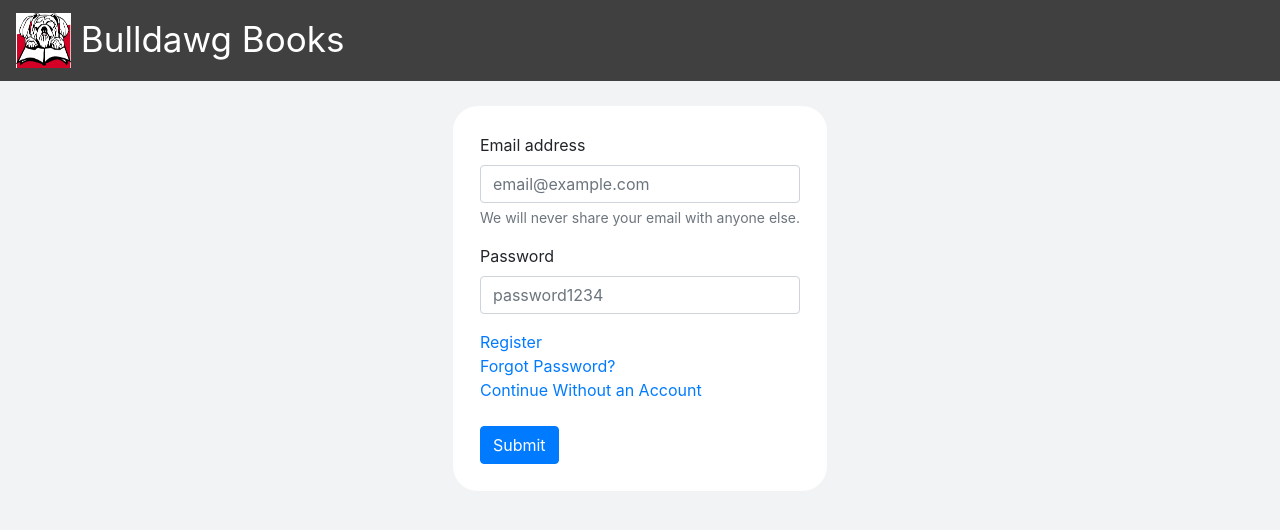
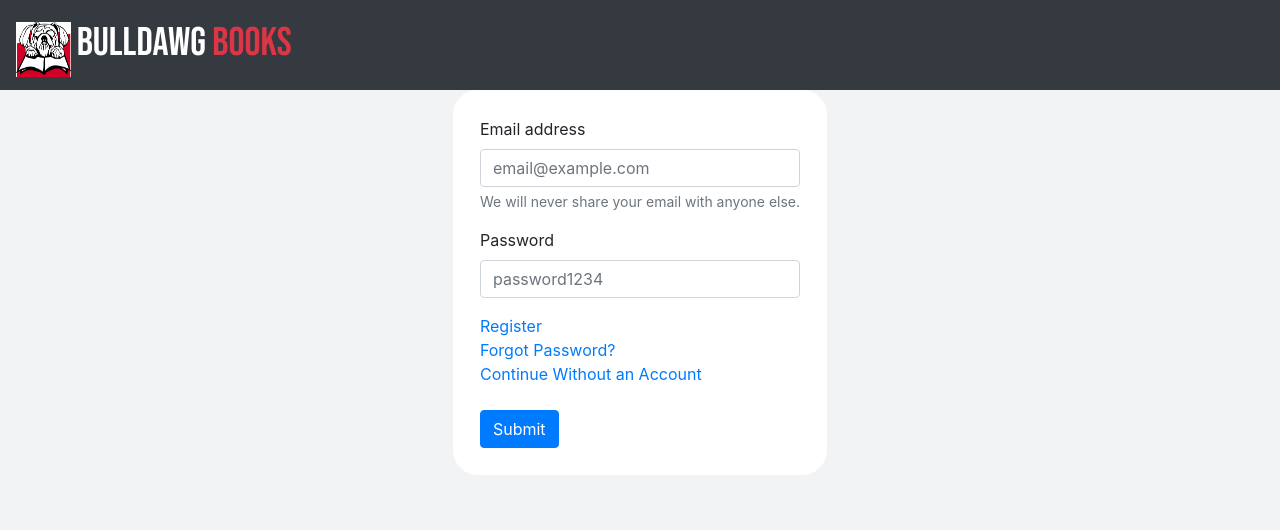
Before and after one commit to hunterwilkins2/bulldog-books, a React (Create React App) app: page / in a window 1280 px wide. Shown: the top 530 px of the page. Built offline with nearby package versions, Linux system fonts and the light colour scheme.

Commit message:
combined BasicNavbar and UserNavbar into StoreNavbar

```diff
--- a/src/components/BasicNavbar.js
+++ /dev/null
@@ -1,34 +0,0 @@
-import React from 'react'
-import { Navbar } from 'react-bootstrap'
-import { Link } from 'react-router-dom'
-
-import './styles/BasicNavbar.css'
-import bulldawgbook from './images/bulldawgbook.png'
-
-function BasicNavbar(){
-
-    const linkStyle = {
-        textDecoration: 'none',
-        color: 'white'
-    }
-
-    return(
-        <Navbar className="basic-nav" variant="dark">
-            <Navbar.Brand className="navbar-brand" href="#home">
-                <Link to='/'>
-                    <img
-                        alt=""
-                        src={bulldawgbook}
-                        width="55"
-                        height="55"
-                        className="d-inline-block align-top"
-                    />{' '}
-                </Link>
-                <Link to='/' style={linkStyle}> Bulldawg Books</Link>
-            </Navbar.Brand>
-        </Navbar>
-    )
-
-}
-
-export default BasicNavbar
--- a/src/components/Forgot.js
+++ b/src/components/Forgot.js
@@ -1,7 +1,7 @@
 import React from 'react'
 import { Form, Button } from 'react-bootstrap'
 
-import BasicNavbar from './BasicNavbar'
+import StoreNavbar from './StoreNavbar'
 
 function Forgot(){
 
@@ -13,7 +13,7 @@ function Forgot(){
 
     return(
         <>
-            <BasicNavbar />
+            <StoreNavbar />
             <div style={{display: 'flex', justifyContent: 'center', maxWidth: '100vw'}}>
                 <Form className="login-form" style={formStyle}>
                     <Form.Group controlId="formBasicEmail">
--- a/src/components/Login.js
+++ b/src/components/Login.js
@@ -2,7 +2,7 @@ import React from 'react'
 import {Form, Button } from 'react-bootstrap'
 import { Link } from 'react-router-dom'
 
-import BasicNavbar from './BasicNavbar'
+import StoreNavbar from './StoreNavbar'
 import './styles/Login.css'
 
 function Login(){
@@ -15,7 +15,7 @@ function Login(){
 
     return(
         <>
-            <BasicNavbar/>
+            <StoreNavbar/>
             <div style={{display: 'flex', justifyContent: 'center', maxWidth: '100vw'}}>
                 <Form className="login-form" style={formStyle}>
                     <Form.Group controlId="formBasicEmail">
--- a/src/components/Register.js
+++ b/src/components/Register.js
@@ -1,7 +1,7 @@
 import React from 'react'
 import { Form, Col, Button } from 'react-bootstrap'
 
-import BasicNavbar from './BasicNavbar'
+import StoreNavbar from './StoreNavbar'
 import './styles/Register.css'
 
 function Register(){
@@ -14,7 +14,7 @@ function Register(){
 
     return(
         <>
-            <BasicNavbar/>
+            <StoreNavbar/>
             <div style={{display: 'flex', justifyContent: 'center', maxWidth: '100vw'}}>
                 <Form className="register-form" style={formStyle}>
                     <Form.Row>
--- a/src/components/user/UserNavbar.js
+++ b/src/components/StoreNavbar.js
@@ -1,11 +1,12 @@
+/* eslint-disable react/prop-types */
 import React from 'react'
 import { Navbar, Form, FormControl, Button, Nav, Dropdown, DropdownButton } from 'react-bootstrap'
 import { Basket, Search } from 'react-bootstrap-icons'
 import { Link } from 'react-router-dom'
 
-import bulldawgbook from '../images/bulldawgbook.png'
+import bulldawgbook from './images/bulldawgbook.png'
 
-function UserNavbar(){
+function StoreNavbar({ type }){
 
     const linkStyle = {
         fontFamily: 'Bebas Neue',
@@ -44,13 +45,15 @@ function UserNavbar(){
                 </Link>
             </Navbar.Brand>
 
+            {type === 'user' &&
             <Form inline className="mx-auto">
                 <FormControl type="text" placeholder="Title, Author, ISBN" style={searchStyle} />
                 <Button className="but button-primary" style={buttonStyle} >
                     <Search></Search>
                 </Button>
-            </Form>
+            </Form>}
 
+            {type === 'user' &&
             <Nav className="ml-auto" style={navLinkStyle}>
                 <DropdownButton id="dropdown-basic-button" title="Profile">
                     <Dropdown.Item href="/user/Profile">Profile</Dropdown.Item>
@@ -59,9 +62,16 @@ function UserNavbar(){
                 </DropdownButton>
 
                 <Button href="/user/Cart" className="ml-2" variant="light"><Basket /> Cart</Button>{' '}
-            </Nav>
+            </Nav>}
+
+
+
+
+
+
+
         </Navbar>
     )
 }
 
-export default UserNavbar
+export default StoreNavbar
--- a/src/components/user/User.js
+++ b/src/components/user/User.js
@@ -1,6 +1,6 @@
 /* eslint-disable react/jsx-no-target-blank */
 import React, {useState, useEffect} from 'react'
-import UserNavbar from './UserNavbar'
+import StoreNavbar from '../StoreNavbar'
 import { Card, ListGroup, ListGroupItem, Col, Row, Container } from 'react-bootstrap'
 
 import '../styles/User.css'
@@ -45,7 +45,7 @@ function User(){
 
     return (
         <div>
-            <UserNavbar />
+            <StoreNavbar type='user' />
             <Container>
                 <Row className="mx-auto" lg={3} >
                     {bookCards}
```
